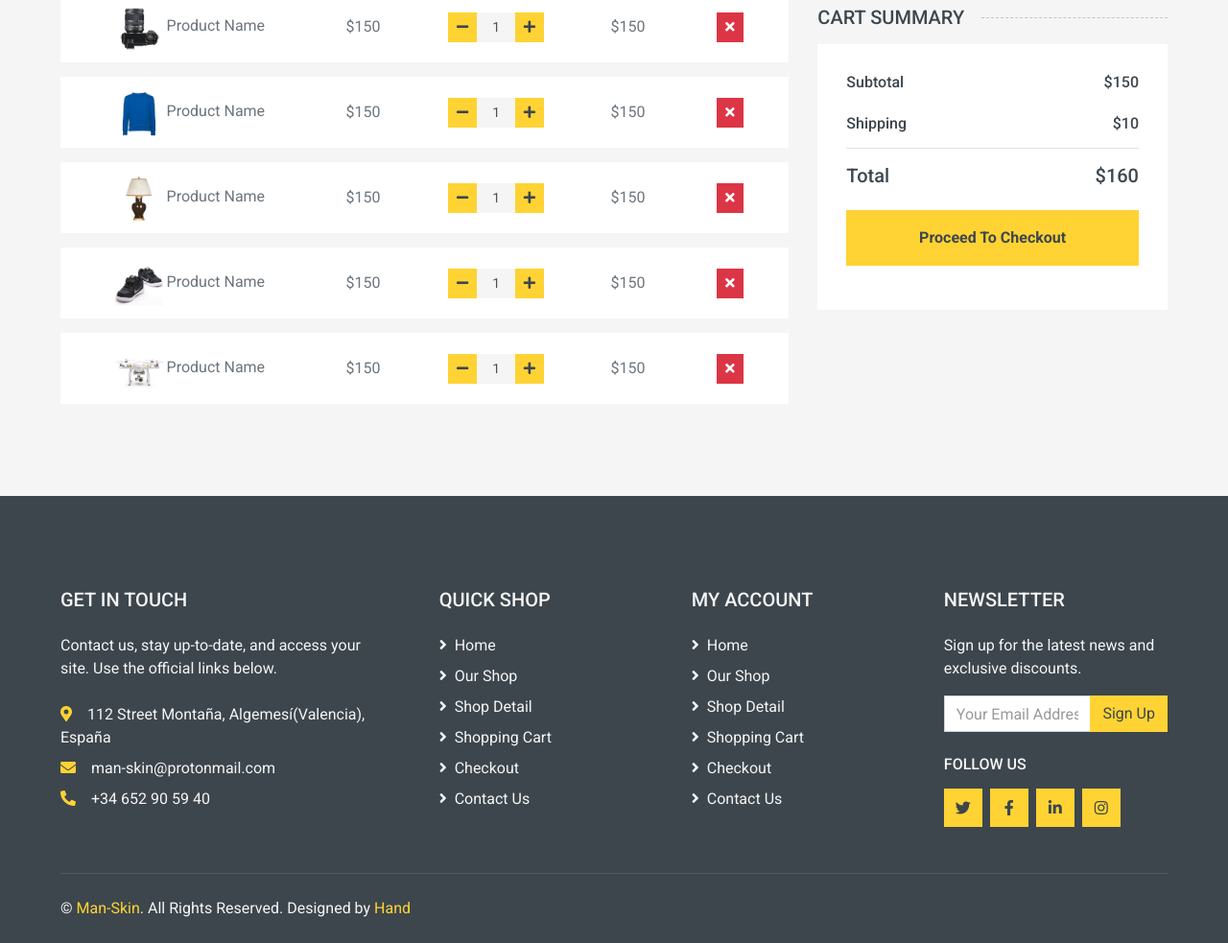
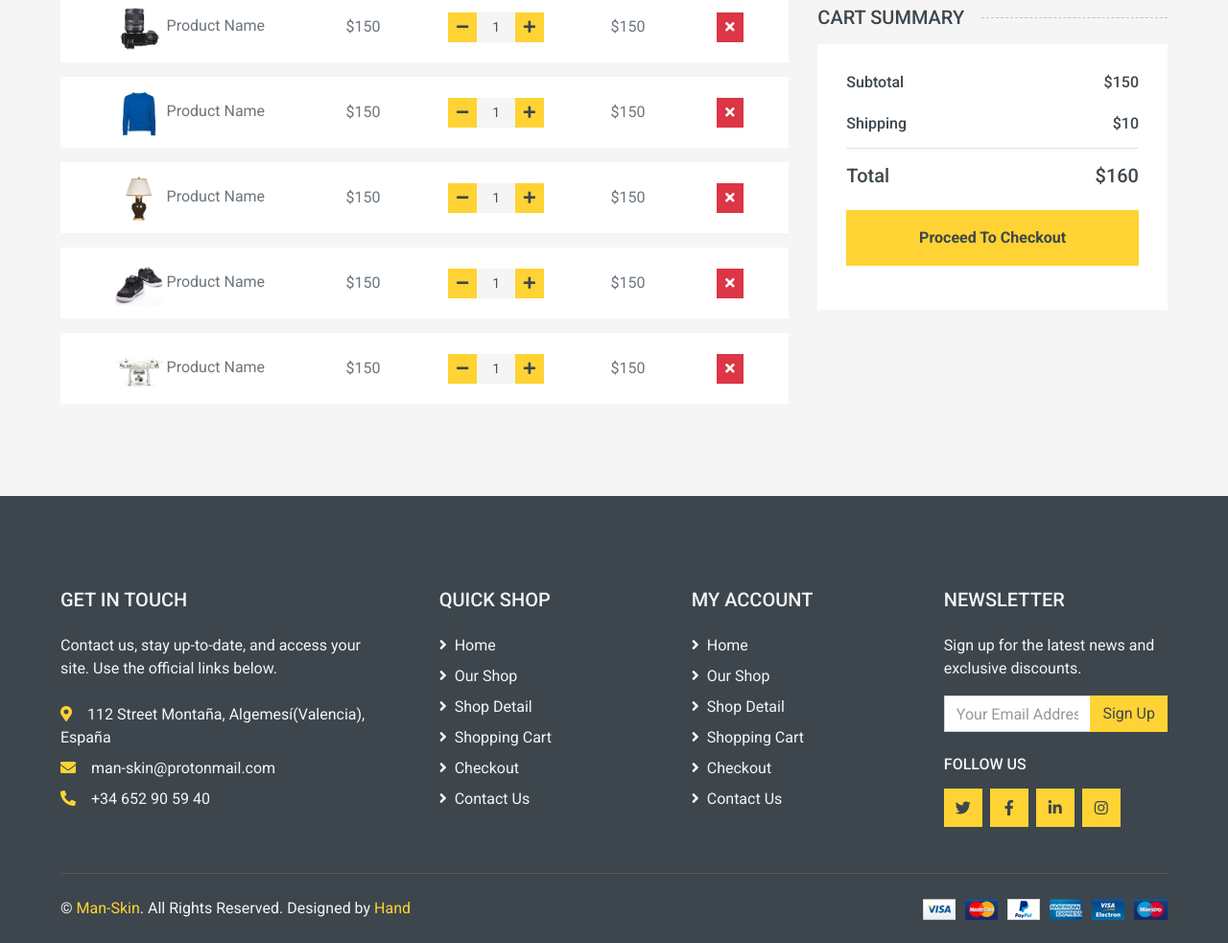
Before and after one commit to cufeton/Man-Skin.io, a plain HTML site: page Main face website/cart.html in a window 1280 px wide. Shown: the part 388-1371 px from the top of the page at 96% size. Drawn offline with nearby package versions, Linux system fonts and the light colour scheme; files that its build step writes are made by us from their sources.

Commit message:
Add files via upload

```diff
--- a/Main face website/cart.html
+++ b/Main face website/cart.html
@@ -392,7 +392,7 @@
                 </p>
             </div>
             <div class="col-md-6 px-xl-0 text-center text-md-right">
-                <img class="img-fluid" src="Main face website/img/payments.png" alt="">
+                <img class="img-fluid" src="img/payments.png" alt="">
             </div>
         </div>
     </div>
```
Also changed, not shown: Main face website/checkout.html (+1 -1 lines), Main face website/contact.html (+1 -2 lines).
